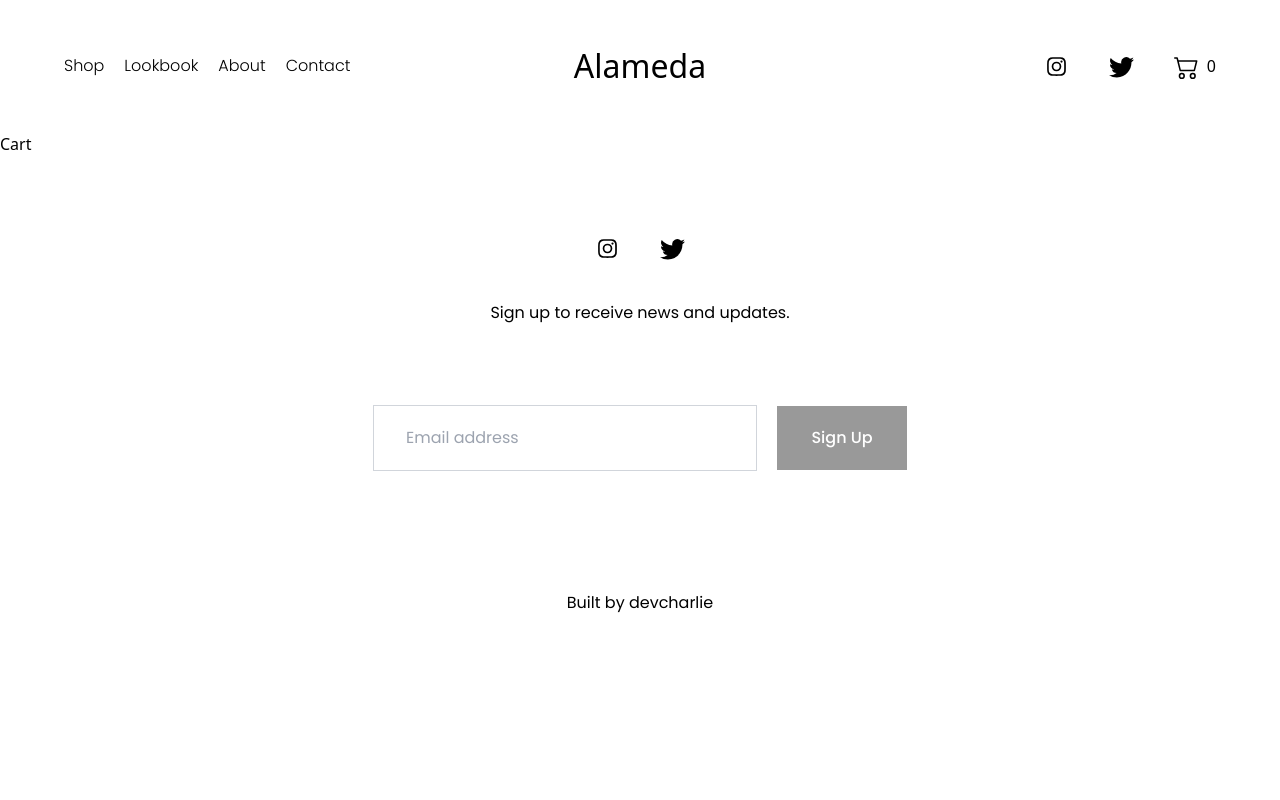
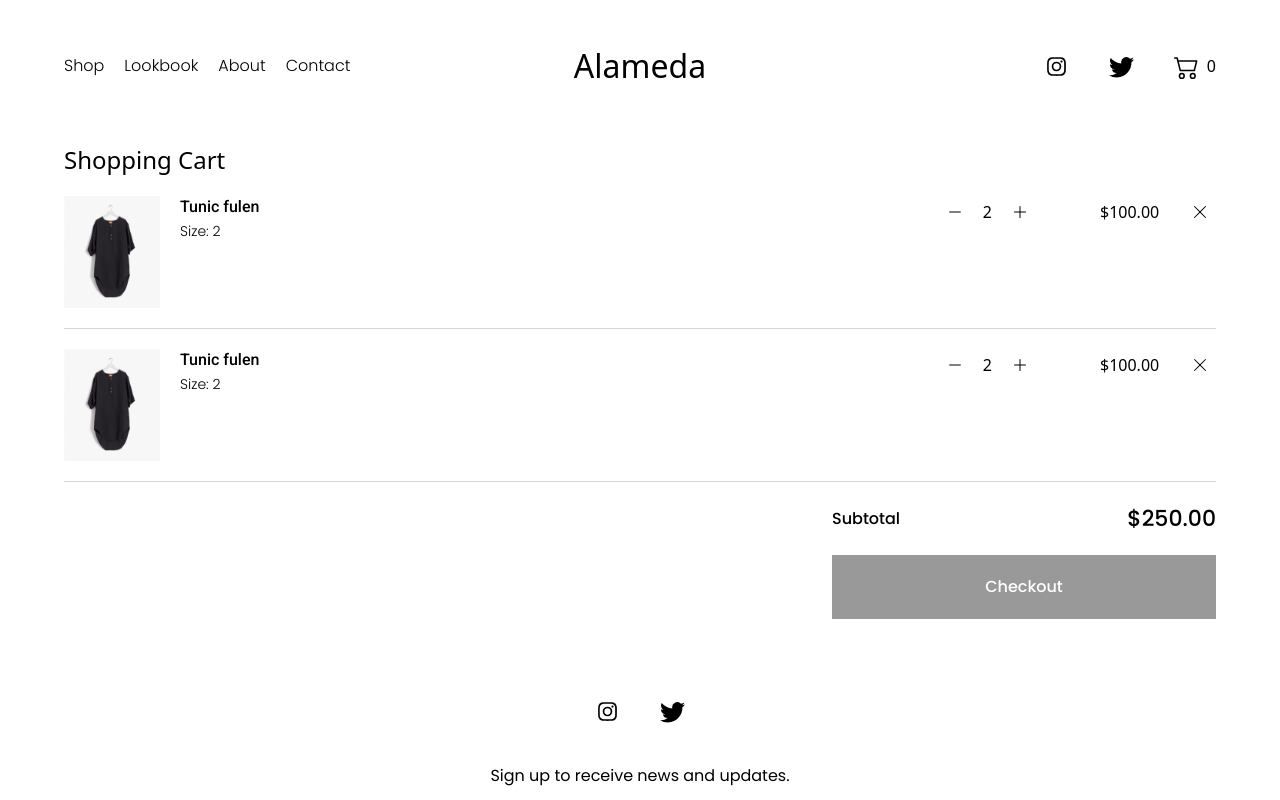
Before and after one commit to Davidcharlie381/alameda-clone, a Next.js app: page /cart in a window 1280 px wide. Shown: the top 800 px of the page. Built offline with nearby package versions, Linux system fonts and the light colour scheme.

Commit message:
style: cart page

```diff
--- a/app/cart/page.js
+++ b/app/cart/page.js
@@ -1,7 +1,46 @@
+// "use client"
+import CartItem from "@/components/utils/CartItem";
+import image from "../../public/assets/linen-tunic.jpg";
+
 const Cart = () => {
-    return (
-    <main>Cart</main>
-    )
-}
+  const isEmpty = false;
+
+  return (
+    <main className="container mt-4">
+      <section>
+        <h2 className="text-[24px] leading-6 font-medium font-robot mb-6">
+          Shopping Cart
+        </h2>
+        {!isEmpty ? (
+          <>
+            <CartItem />
+            <CartItem />
+            <div className="md:flex md:justify-end w-full">
+              <div className="md:w-1/3">
+              <div className="flex justify-between items-center">
+                <span className="text-base font-poppins font-medium">Subtotal</span>
+                <span className="text-[22px] font-poppins font-medium">$250.00</span>
+              </div>
+              <button className="mt-5 block bg-black/40 w-full py-5 text-white font-poppins font-medium">
+                Checkout
+              </button>
+            </div>
+            </div>
+
+          </>
+        ) : (
+          <>
+            <p className="text-base font-poppins leading-[22px] text-light">
+              You have nothing in your shopping cart
+            </p>
+            <button className="mt-5 bg-black/40 px-8 py-5 text-white font-poppins font-medium">
+              Continue Shopping
+            </button>
+          </>
+        )}
+      </section>
+    </main>
+  );
+};
 
 export default Cart;
--- a/app/shop/[item]/page.js
+++ b/app/shop/[item]/page.js
@@ -28,7 +28,7 @@ const ShopItem = ({ params }) => {
           />
         </div>
         <div className="md:col-span-3">
-          <h2 className="text-[32px] md:text-[38px] leading-[47px] md:leading-[53px] font-medium font-roboto mb-6">
+          <h2 className="text-[32px] md:text-[38px] leading-[47px] md:leading-[53px] font-medium font-robot mb-6">
             Product-name
           </h2>
           <p className="text-[22px] leading-[31px] md:text-[31px] md:leading-[33px] mb-6">
--- /dev/null
+++ b/components/utils/CartItem.jsx
@@ -0,0 +1,45 @@
+import { BsPlusLg, BsXLg } from "react-icons/bs";
+import { AiOutlineMinus } from "react-icons/ai";
+
+import Image from "next/image";
+import image from "../../public/assets/linen-tunic.jpg";
+import Link from "next/link";
+
+const CartItem = () => {
+  return (
+    <div className="mb-5 relative">
+      <button className="absolute top-0 right-0 rounded-full h-8 w-8 hover:bg-gray-200 grid place-content-center">
+        <BsXLg />
+      </button>
+      <div className="flex gap-5 mb-5">
+        <div>
+          <Image src={image} className="h-28 w-24" alt="cart image" />
+        </div>
+        <div className="flex flex-col md:flex-row gap-10 w-[85%] justify-between">
+          <div>
+            <h3 className="font-roboto text-base font-base font-medium leading-[22px]">
+              <Link href="#">Tunic fulen</Link>
+            </h3>
+            <span className="text-sm font-poppins font-light">Size: 2</span>
+          </div>
+          <div className="flex justify-between md:justify-end gap-16 md:w-2/5">
+            <div className="flex gap-3 ">
+              <button className="rounded-full h-8 w-8 hover:bg-gray-200 grid place-content-center">
+                <AiOutlineMinus />
+              </button>
+
+              <span className="mt-1 block">2</span>
+              <button className="rounded-full h-8 w-8 hover:bg-gray-200 grid place-content-center">
+                <BsPlusLg />
+              </button>
+            </div>
+            <div className="md:mt-1">$100.00</div>
+          </div>
+        </div>
+      </div>
+      <span className="block bg-gray-300 h-[1px] w-full" />
+    </div>
+  );
+};
+
+export default CartItem;
```
